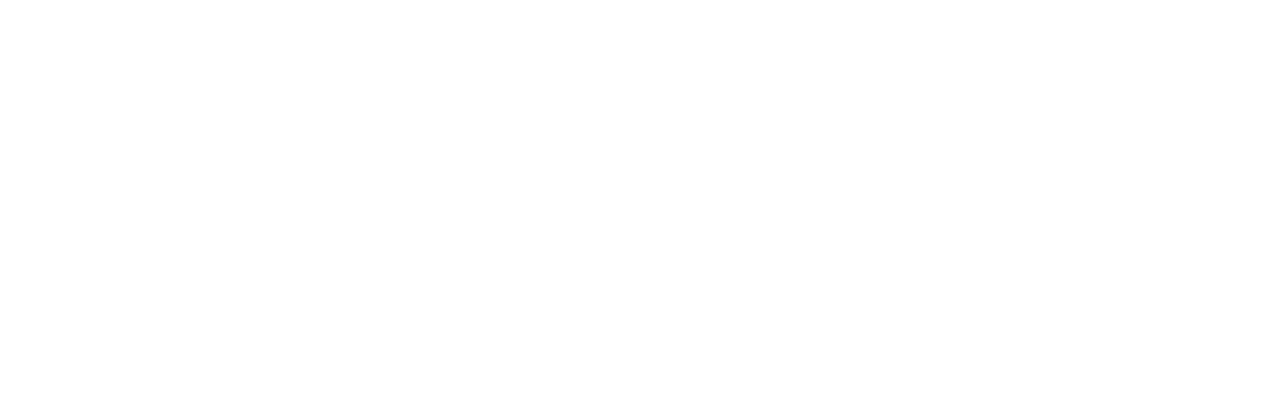
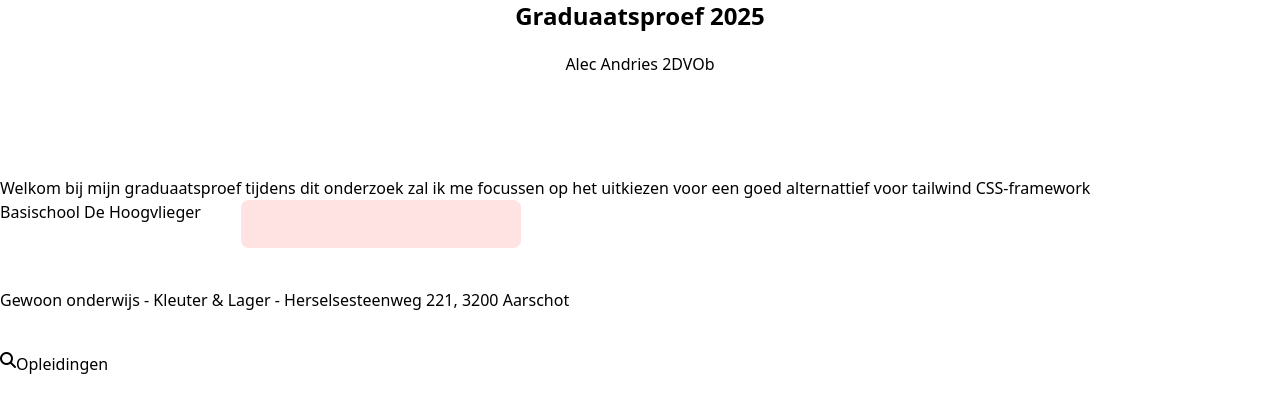
Before and after one commit to GhostAlec/Graduaatsproef_2025_Alec_Andries_2DVOb, a plain HTML site: page tailwind/tailwind.html in a window 1280 px wide. Drawn offline with nearby package versions, Linux system fonts and the light colour scheme.

Commit message:
first components from admin page

```diff
--- a/tailwind/tailwind.html
+++ b/tailwind/tailwind.html
@@ -2,10 +2,38 @@
 <html lang="en">
 <head>
     <meta charset="UTF-8">
+    <meta name="viewport" content="width=device-width, initial-scale=1.0" />
     <script src="https://cdn.jsdelivr.net/npm/@tailwindcss/browser@4"></script>
+    <script src="https://kit.fontawesome.com/86cde1e622.js" crossorigin="anonymous"></script>
     <title>Tailwind</title>
 </head>
 <body>
+<div class="gap-25 flex flex-col ">
+    <div class="flex flex-col text-center gap-5">
+        <h1 class="font-bold text-2xl">Graduaatsproef 2025</h1>
+        <p class="text-base">Alec Andries 2DVOb</p>
+    </div>
+
+    <div>
+        <p>Welkom bij mijn graduaatsproef tijdens dit onderzoek zal ik me focussen op het uitkiezen voor een goed alternattief voor tailwind CSS-framework</p>
+        <div>
+
+        </div>
+    </div>
+</div>
+<div class="flex flex-col gap-[40px]">
+    <div class="flex flex-row gap-[40px]">
+        <h1>Basischool De Hoogvlieger</h1>
+        <input type="text" class="w-[280px] h-[48px] bg-red-100 rounded-lg px-8  content-center">
+    </div>
+    <div>
+        <p>Gewoon onderwijs - Kleuter & Lager - Herselsesteenweg 221, 3200 Aarschot</p>
+    </div>
+    <div class="flex">
+        <i class="fa-solid fa-magnifying-glass"></i>
+        <p>Opleidingen</p>
+    </div>
+</div>
 
 </body>
 </html>
```
